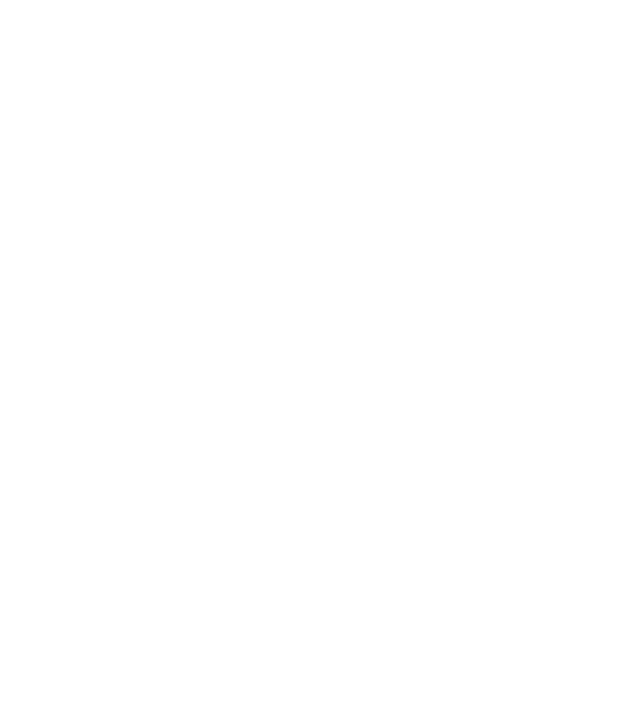
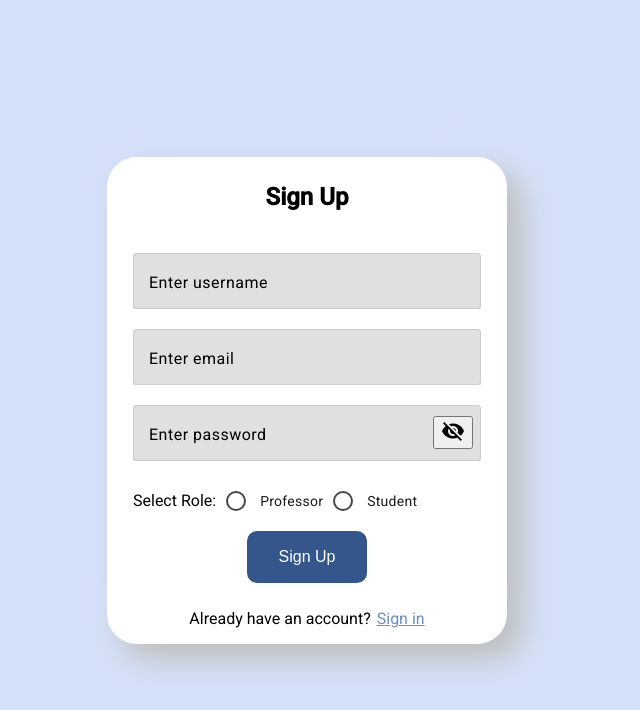
Before and after one commit to LukaIlic831/EduSchedule, an Angular app: page /sign-up in a window 1280 px wide. Before the commit this address led to /. Shown: the top 710 px of the page, without its empty margins (333-973 px from the left). Built offline with nearby package versions, Linux system fonts and the light colour scheme.

Commit message:
created sign-up-page

```diff
--- a/src/app/app.routes.ts
+++ b/src/app/app.routes.ts
@@ -1,7 +1,9 @@
 import { Routes } from '@angular/router';
 import { SignInPageComponent } from './feature/auth/pages/sign-in-page/sign-in-page.component';
+import { SignUpPageComponent } from './feature/auth/pages/sign-up-page/sign-up-page.component';
 
 export const routes: Routes = [
     { path: '', redirectTo: 'sign-in', pathMatch: 'full' },
     { path: 'sign-in', component: SignInPageComponent },
+    { path: 'sign-up', component: SignUpPageComponent },
 ];
--- /dev/null
+++ b/src/app/feature/auth/pages/sign-up-page/sign-up-page.component.html
@@ -0,0 +1,48 @@
+<div class="auth__block--wrapper">
+  <mat-card class="auth__block">
+    <mat-card-header>
+      <mat-card-title>Sign Up</mat-card-title>
+    </mat-card-header>
+    <form>
+      <mat-card-content>
+        <div class="auth__block--fields">
+          <div class="auth__block--username">
+            <mat-form-field appearance="outline">
+              <mat-label>Enter username</mat-label>
+              <input matInput type="text" formControlName="username" />
+            </mat-form-field>
+          </div>
+          <div class="auth__block--email">
+            <mat-form-field appearance="outline">
+              <mat-label>Enter email</mat-label>
+              <input matInput type="email" formControlName="email" />
+            </mat-form-field>
+          </div>
+          <div class="auth__block--password">
+            <mat-form-field appearance="outline">
+              <mat-label>Enter password</mat-label>
+              <input matInput type="password" formControlName="password" />
+              <button mat-icon-button matSuffix type="button">
+                <mat-icon>visibility_off</mat-icon>
+              </button>
+            </mat-form-field>
+          </div>
+          <div class="auth__block--radio">
+            <p>Select Role:</p>
+            <mat-radio-group aria-label="Select role">
+              <mat-radio-button value="Professor">Professor</mat-radio-button>
+              <mat-radio-button value="Student">Student</mat-radio-button>
+            </mat-radio-group>
+          </div>
+        </div>
+      </mat-card-content>
+      <mat-card-footer>
+        <button class="auth__block--confirm" type="submit">Sign Up</button>
+        <div>
+          <p>Already have an account?</p>
+          <a routerLink="/sign-in">Sign in</a>
+        </div>
+      </mat-card-footer>
+    </form>
+  </mat-card>
+</div>
--- /dev/null
+++ b/src/app/feature/auth/pages/sign-up-page/sign-up-page.component.scss
@@ -0,0 +1,157 @@
+@use "variables" as *;
+@use "mixins" as *;
+mat-form-field {
+  width: 100%;
+
+  + mat-form-field {
+    margin-left: $spacing-sm;
+  }
+
+  div {
+    background-color: $input-background;
+  }
+
+  button {
+    margin-right: $spacing-sm;
+  }
+}
+
+.auth__block {
+  width: 400px;
+  border-radius: 30px;
+  padding: $spacing-md;
+  background: $background-card;
+  margin: 0 $spacing-xl;
+  text-align: center;
+  @include block-shadow();
+  &--wrapper {
+    position: fixed;
+    top: 0;
+    bottom: 0;
+    left: 0;
+    right: 0;
+    background: $background-light;
+    @include flex-center();
+  }
+
+  &--fields {
+    @include flex-center();
+    flex-direction: column;
+    width: 100%;
+  }
+
+  &--email,
+  &--password,
+  &--username,
+  &--radio {
+    width: 100%;
+  }
+
+  &--radio {
+    margin-bottom: 10px;
+    text-align: left;
+    display: flex;
+    align-items: center;
+  }
+
+  &--confirm {
+    max-width: 200px;
+    @include button-style;
+
+    &:hover {
+      color: $primary-color;
+      background-color: transparent;
+    }
+  }
+}
+
+mat-card-header {
+  @include flex-center();
+}
+
+mat-card-title {
+  font-size: 24px !important;
+  font-weight: bold;
+  color: $primary-text;
+  margin-bottom: $spacing-xxl;
+}
+
+mat-card-footer {
+  flex-direction: column;
+  margin-bottom: $spacing-xs;
+  @include flex-center();
+
+  a {
+    color: $secondary-color;
+    text-decoration: underline;
+    cursor: pointer;
+    margin-left: $spacing-xs;
+  }
+
+  div {
+    margin-top: $spacing-xxl;
+    @include flex-center();
+  }
+}
+
+mat-label {
+  color: $primary-text !important;
+}
+
+::ng-deep .mat-mdc-text-field-wrapper {
+  background-color: $input-background !important;
+}
+
+::ng-deep {
+  .mdc-text-field--outlined:not(.mdc-text-field--disabled) {
+    .mdc-notched-outline__leading,
+    .mdc-notched-outline__notch,
+    .mdc-notched-outline__trailing {
+      border-color: $border-color-light !important;
+    }
+  }
+}
+
+::ng-deep {
+  .mdc-text-field--outlined:not(
+      .mdc-text-field--disabled
+    ).mdc-text-field--focused {
+    .mdc-notched-outline__leading,
+    .mdc-notched-outline__notch,
+    .mdc-notched-outline__trailing {
+      border-color: $border-color-light !important;
+    }
+  }
+}
+
+::ng-deep {
+  .mdc-text-field--outlined:not(.mdc-text-field--disabled) {
+    .mdc-notched-outline {
+      .mdc-notched-outline__leading,
+      .mdc-notched-outline__notch,
+      .mdc-notched-outline__trailing {
+        border-width: 1.5px !important;
+      }
+    }
+  }
+}
+
+::ng-deep {
+  .mdc-text-field--outlined:not(
+      .mdc-text-field--disabled
+    ).mdc-text-field--focused {
+    .mdc-floating-label {
+      color: $primary-text !important;
+    }
+  }
+}
+
+::ng-deep {
+  .mdc-text-field--outlined:not(
+      .mdc-text-field--disabled
+    ).mdc-text-field--invalid:not(.mdc-text-field--disabled):hover {
+    .mdc-floating-label {
+      color: red !important;
+    }
+  }
+}
```
Also changed, not shown: src/app/feature/auth/pages/sign-up-page/sign-up-page.component.ts (added, +22 -0 lines), 1 other file (tests, documents, lock files or other folders).
